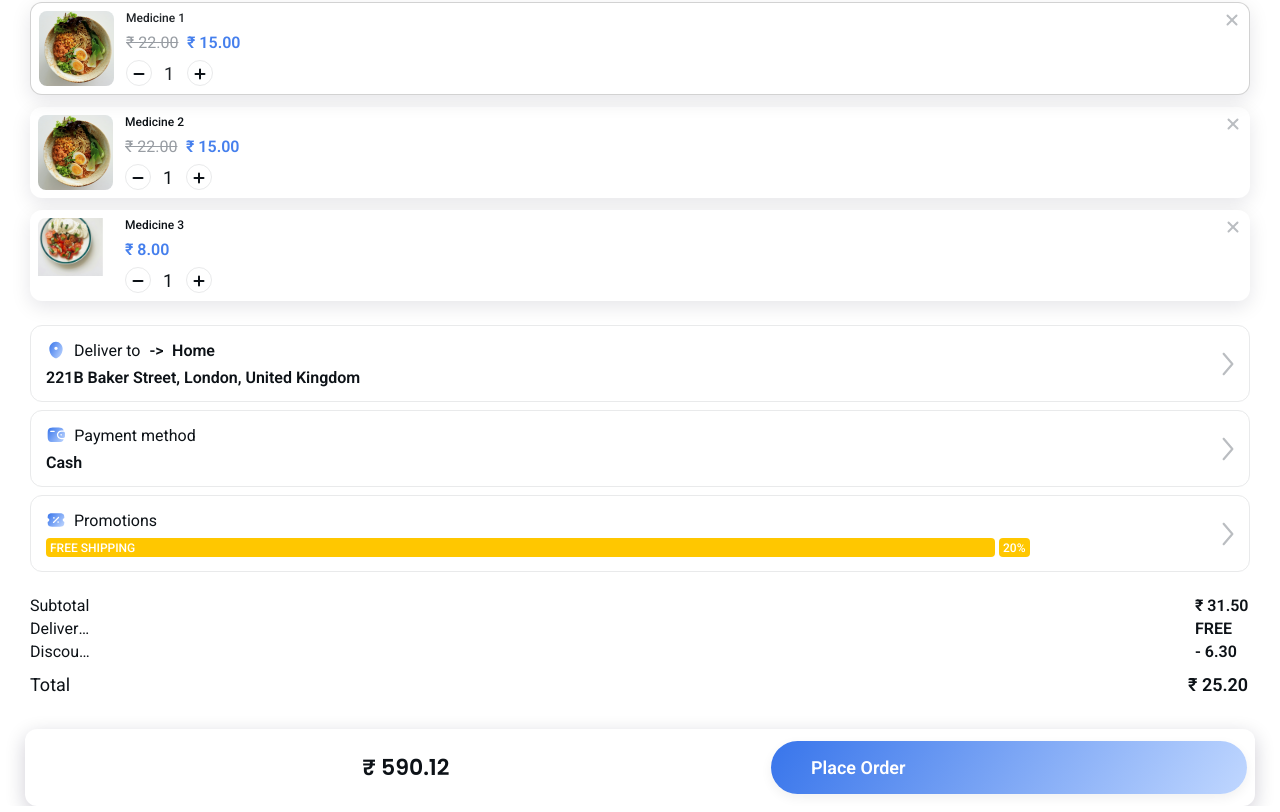
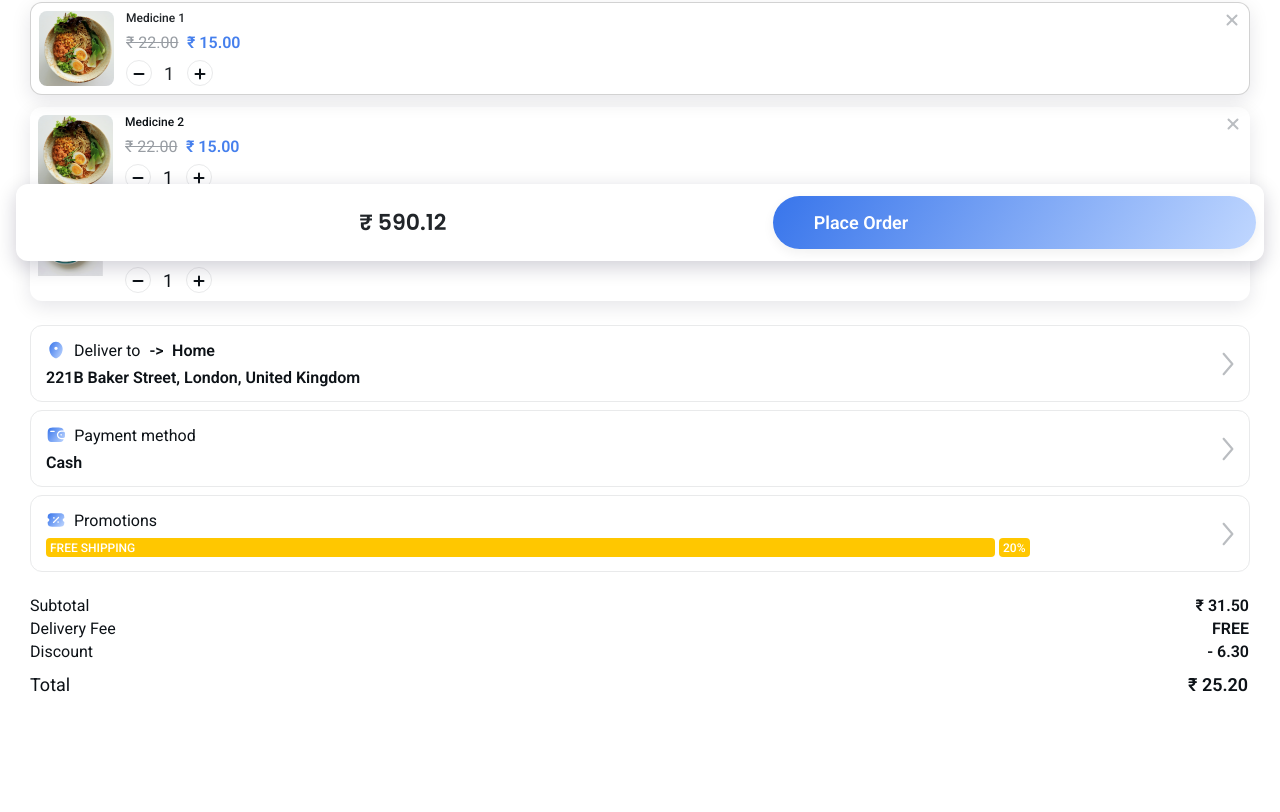
Before and after one commit to shutupfaezan/Medicomp, a website built with Parcel: page mobile-my-basket.html in a window 1280 px wide. Shown: the part 519-1331 px from the top of the page. Built offline with nearby package versions, Linux system fonts and the light colour scheme; a web font is replaced by a local one.

Commit message:
total checkout price bug fixed

```diff
--- a/mobile-my-basket.css
+++ b/mobile-my-basket.css
@@ -1069,7 +1069,7 @@
 }
 .div17,
 .subtotal {
-  width: 60px;
+  /* width: 60px; */
   position: relative;
   display: inline-block;
   overflow: hidden;
@@ -1077,7 +1077,7 @@
   white-space: nowrap;
 }
 .div17 {
-  width: 54px;
+  /* width: 54px; */
   font-weight: 600;
 }
 .bill-items,
@@ -1224,7 +1224,8 @@
   gap: 13px;
   text-align: left;
   display: flex;
-  justify-content: space-between;
+  /* justify-content: space-between; */
+  height: 200px;
   width: 100%;
   font-size: var(--px-semi-bold1-size);
   color: var(--neutral-neutral-900);
--- a/mobile-my-basket.html
+++ b/mobile-my-basket.html
@@ -540,8 +540,9 @@
       <!-- <section class="payment-options">
         <div class="space2"></div>
       </section> -->
-      <section class="w-100">
-        <div>
+    </div>
+    <section class="w-100 position-fixed" style="bottom: 20px;">
+      <div class="mx-3">
         <div class="navbar1">
           <div class="total-value">
             <div class="div18">₹ 590.12</div>
@@ -558,7 +559,6 @@
         </div>
       </div>
     </section>
-    </div>
 
     <script>
       var boldMessagesConversation = document.getElementById(
```
Lines whose indentation alone changed are shown as unchanged.
